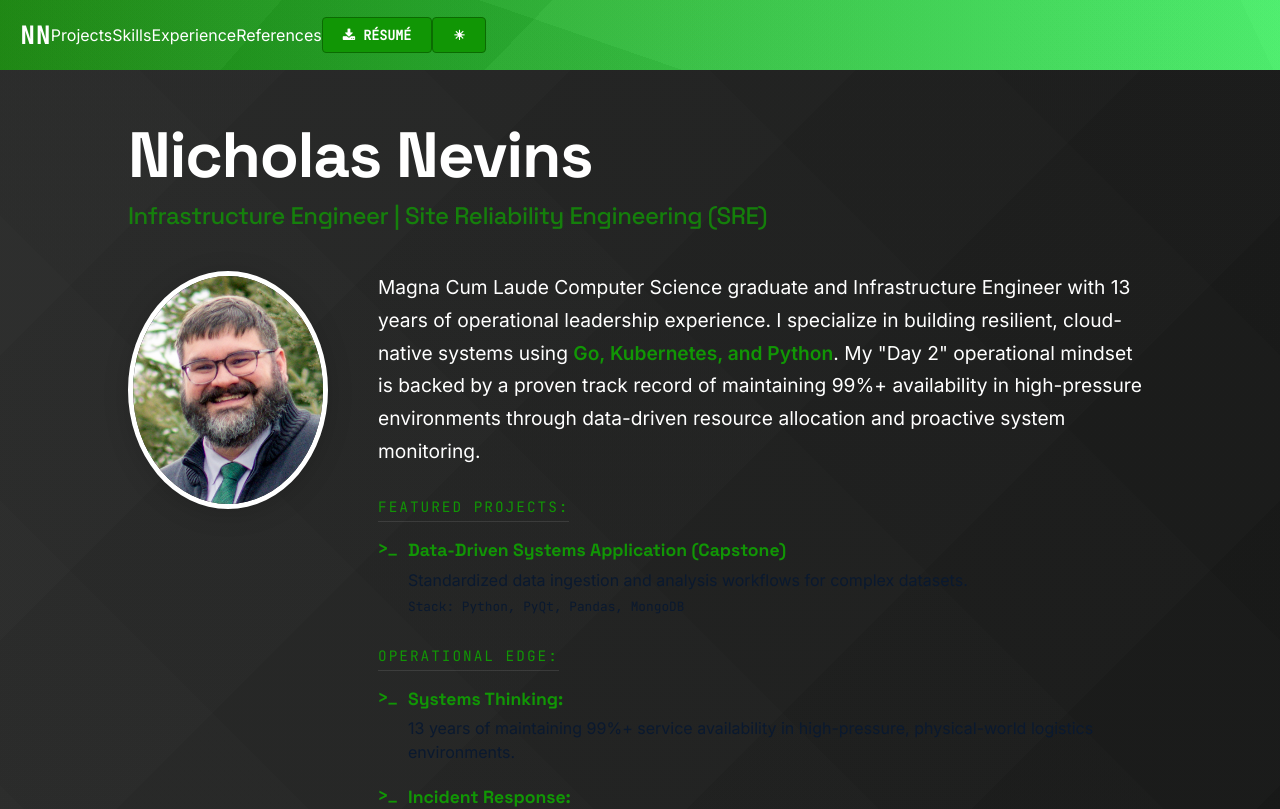
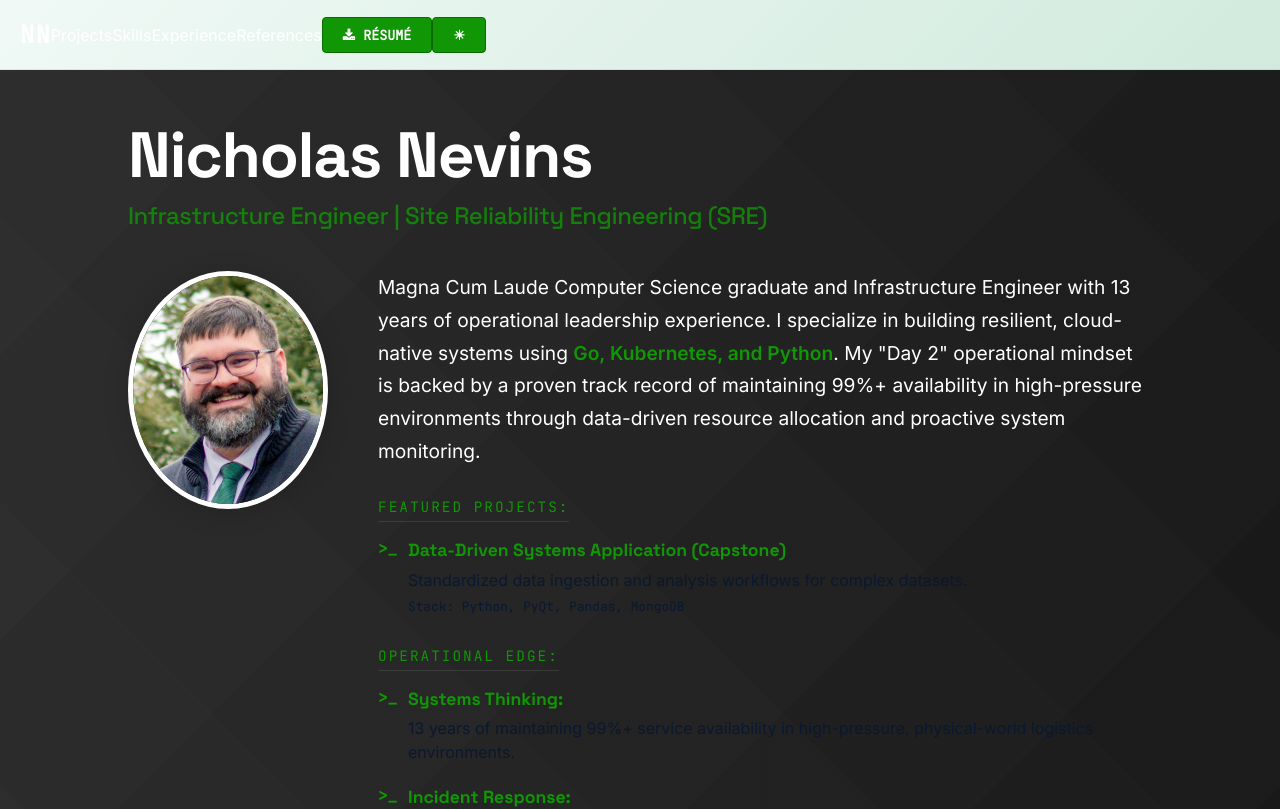
Before and after one commit to NevinsN/professional_portfolio, a React (Create React App) app in the folder professional_portfolio/: page / in a window 1280 px wide. Shown: the top 809 px of the page. Built offline with nearby package versions, Linux system fonts and the light colour scheme.

Commit message:
Update NavbarElements.js

```diff
--- a/professional_portfolio/src/Components/Navbar/NavbarElements.js
+++ b/professional_portfolio/src/Components/Navbar/NavbarElements.js
@@ -2,9 +2,13 @@ import { FaBars } from "react-icons/fa";
 import { NavLink as Link } from "react-router-dom";
 import styled from "styled-components";
 
+/* NavbarElements.js - Updated Nav Styled Component */
 export const Nav = styled.nav`
-    background: #006910;
-    background-image: linear-gradient(134deg, rgba(0, 0, 0, 0.04) 0%, rgba(0, 0, 0, 0.04) 41%,rgba(188, 188, 188, 0.04) 41%, rgba(188, 188, 188, 0.04) 100%),linear-gradient(19deg, rgba(41, 41, 41, 0.04) 0%, rgba(41, 41, 41, 0.04) 46%,rgba(233, 233, 233, 0.04) 46%, rgba(233, 233, 233, 0.04) 100%),linear-gradient(65deg, rgba(24, 24, 24, 0.04) 0%, rgba(24, 24, 24, 0.04) 97%,rgba(108, 108, 108, 0.04) 97%, rgba(108, 108, 108, 0.04) 100%),linear-gradient(311deg, rgba(58, 58, 58, 0.04) 0%, rgba(58, 58, 58, 0.04) 79%,rgba(220, 220, 220, 0.04) 79%, rgba(220, 220, 220, 0.04) 100%),linear-gradient(90deg, rgb(25, 147, 13),rgb(68, 253, 105));
+    /* A sophisticated 'Architectural' Gradient */
+    background: ${props => props.theme === 'dark'
+        ? 'linear-gradient(135deg, #0d1117 0%, #162a1d 100%)'
+        : 'linear-gradient(135deg, #f0f9f6 0%, #d1eadd 100%)'};
+
     height: 70px;
     display: flex;
     justify-content: flex-start;
@@ -14,7 +18,16 @@ export const Nav = styled.nav`
     top: 0;
     z-index: 1000;
     width: 100%;
+
+    /* Add a subtle 'Grid Line' at the bottom instead of a heavy border */
+    border-bottom: 1px solid ${props => props.theme === 'dark'
+        ? 'rgba(63, 185, 80, 0.2)'
+        : 'rgba(0, 105, 16, 0.1)'};
+
+    /* This adds a slight 'Glass' effect */
+    backdrop-filter: blur(10px);
 `;
+
 
 export const NavLink = styled(Link)`
     color: #ffffff;
```
